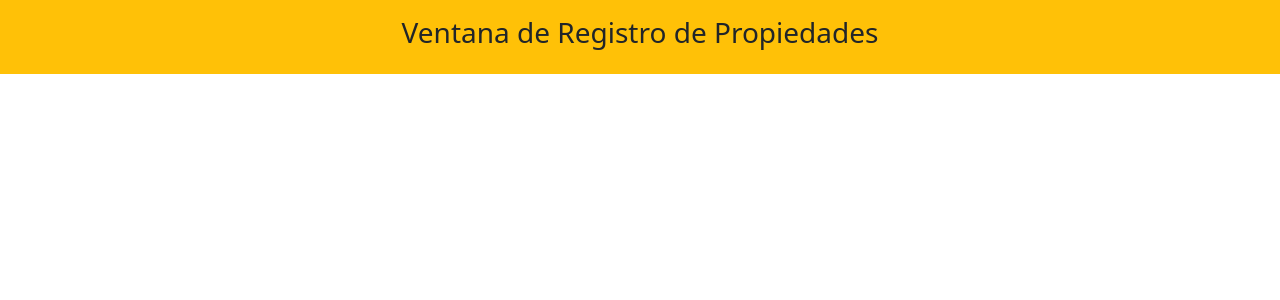
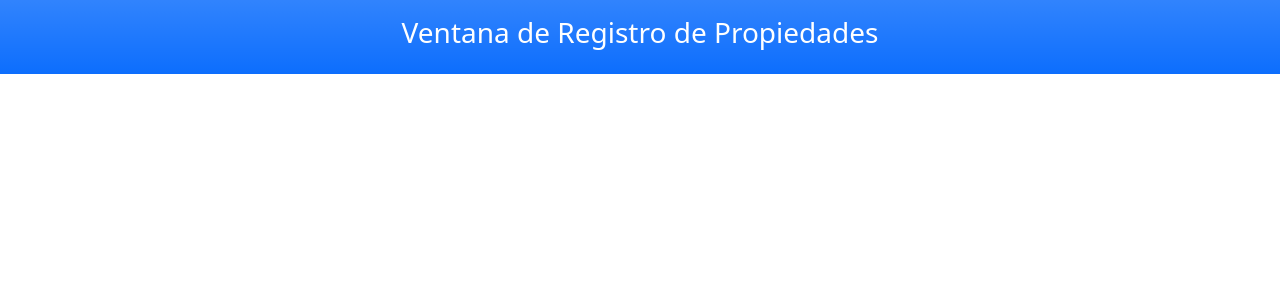
Before and after one commit to nealsteve95/inmobiliaria, a PHP site: page /adicional/encabezado.php in a window 1280 px wide. Shown: the top 300 px of the page. Run offline with PHP 8.4, Linux system fonts and the light colour scheme.

Commit message:
Cambio color encabezado

```diff
--- a/adicional/encabezado.php
+++ b/adicional/encabezado.php
@@ -5,16 +5,19 @@
     <!-- Required meta tags -->
     <meta charset="utf-8">
     <meta name="viewport" content="width=device-width, initial-scale=1, shrink-to-fit=no">
+    <link rel="stylesheet" href="style/estilo.css">
 
     <!-- Bootstrap CSS v5.0.2 -->
     <link href="https://cdn.jsdelivr.net/npm/bootstrap@5.3.0-alpha3/dist/css/bootstrap.min.css" rel="stylesheet" integrity="sha384-KK94CHFLLe+nY2dmCWGMq91rCGa5gtU4mk92HdvYe+M/SXH301p5ILy+dN9+nJOZ" crossorigin="anonymous">
 
-    <!-- cdn icnonos-->
+    <!-- Son los icnonos para borrar y editar-->
     <link rel="stylesheet" href="https://cdn.jsdelivr.net/npm/bootstrap-icons@1.5.0/font/bootstrap-icons.css">
   </head>
   <body>
-    <script src="https://cdn.jsdelivr.net/npm/bootstrap@5.3.0-alpha3/dist/js/bootstrap.bundle.min.js" integrity="sha384-ENjdO4Dr2bkBIFxQpeoTz1HIcje39Wm4jDKdf19U8gI4ddQ3GYNS7NTKfAdVQSZe" crossorigin="anonymous"></script>
-      <div class="container-fluid bg-warning">
+    <!--Interacción JS-->
+    <!--bg-warning es el color-->
+   <script src="https://cdn.jsdelivr.net/npm/bootstrap@5.3.0-alpha3/dist/js/bootstrap.bundle.min.js" integrity="sha384-ENjdO4Dr2bkBIFxQpeoTz1HIcje39Wm4jDKdf19U8gI4ddQ3GYNS7NTKfAdVQSZe" crossorigin="anonymous"></script>
+      <div class="container-fluid bg-primary bg-gradient text-white bg-opacity-85">
           <div class="row">
               <div class="col-md">
                   <header class="py-3">
--- /dev/null
+++ b/style/estilo.css
@@ -0,0 +1,8 @@
+.py3 {
+    background-image: var(--bs-gradient);
+}
+
+
+h3 {
+    color: black;
+}
```
